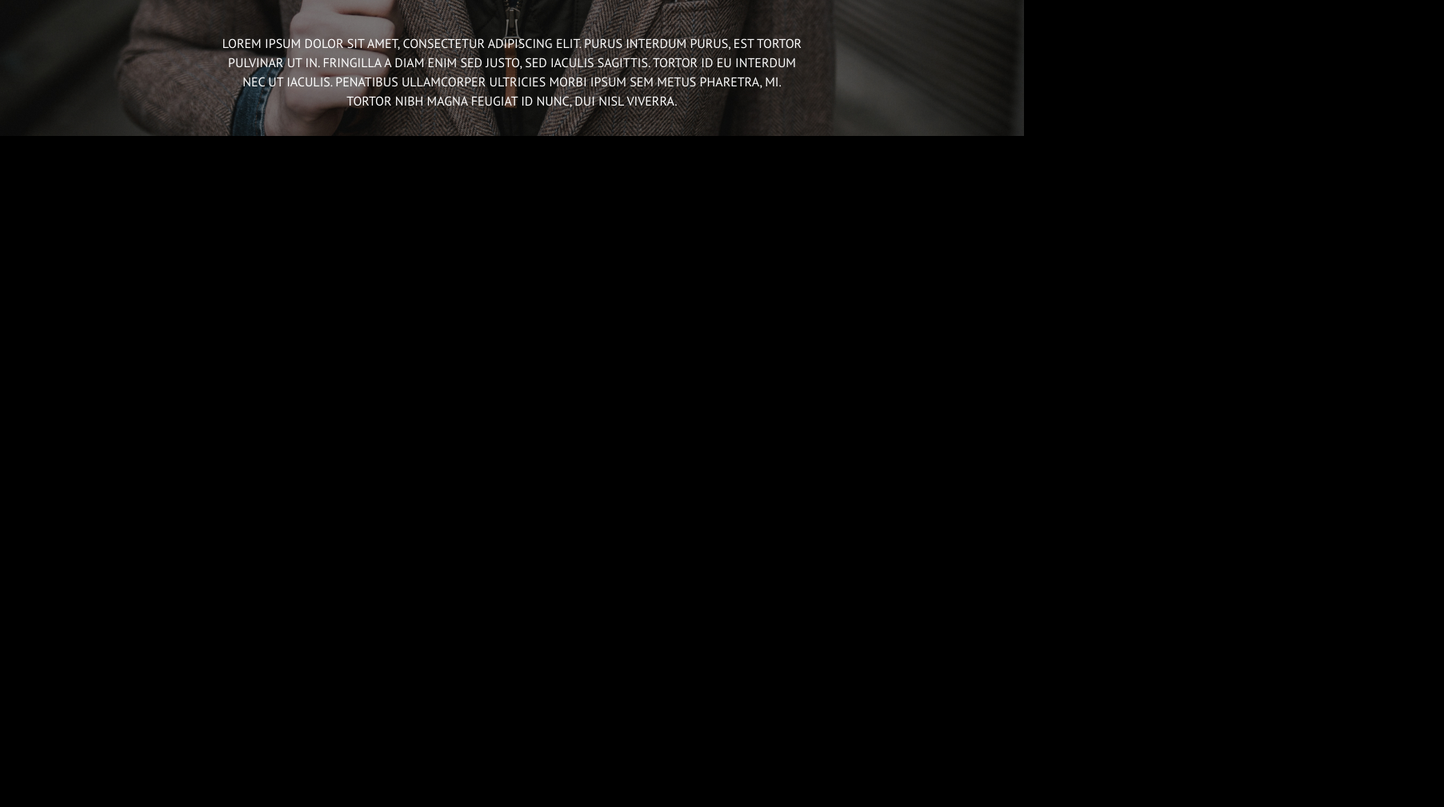
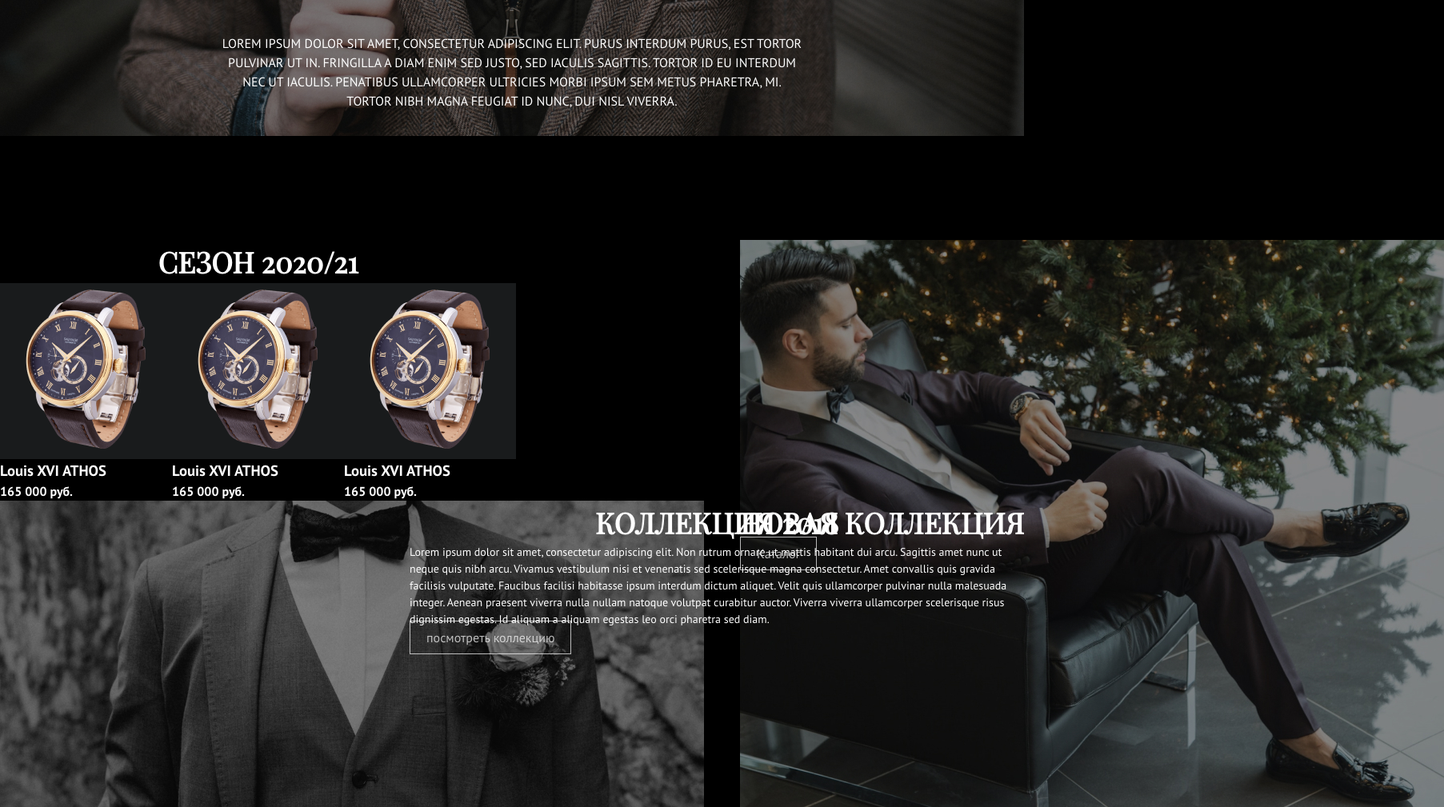
Before and after one commit to nazarPryt/Porten, a plain HTML site: page index.html in a window 1280 px wide. Shown: the part 500-1509 px from the top of the page at 80% size, 1805 px wide, since content can reach past the window. Before the commit the page ends 800 px from the top, so only its background shows below. Drawn offline with Linux system fonts and the light colour scheme.

Commit message:
adden ~colection section~

```diff
--- a/index.html
+++ b/index.html
@@ -37,7 +37,49 @@
                 <h2 class="main__sub-title">санкт-петербург</h2>
             </div>
             <p class="main__about">Lorem ipsum dolor sit amet, consectetur adipiscing elit. Purus interdum purus, est tortor pulvinar ut in. Fringilla a diam enim sed justo, sed iaculis sagittis. Tortor id eu interdum nec ut iaculis. Penatibus ullamcorper ultricies morbi ipsum sem metus pharetra, mi. Tortor nibh magna feugiat id nunc, dui nisl viverra.</p>
-    </div>
+        </div>
+    </section>
+
+    <section class="colection">
+        <div class="colection__inner">
+
+            <div class="colection__inner__about">
+                <h1 class="section-title">СЕЗОН 2020/21</h1>
+                <div class="colection__inner__about__wrapper">
+                    <div class="colection__inner__about__wrapper-card">
+                        <div class="card__foto"><img src="img/clock.png" alt="clock"></div>
+                        <h3 class="card__name">Louis XVI ATHOS</h3>
+                        <h4 class="card__price">165 000 руб.</h4>
+                    </div>
+                    <div class="colection__inner__about__wrapper-card">
+                        <div class="card__foto"><img src="img/clock.png" alt="clock"></div>
+                        <h3 class="card__name">Louis XVI ATHOS</h3>
+                        <h4 class="card__price">165 000 руб.</h4>
+                    </div>
+                    <div class="colection__inner__about__wrapper-card">
+                        <div class="card__foto"><img src="img/clock.png" alt="clock"></div>
+                        <h3 class="card__name">Louis XVI ATHOS</h3>
+                        <h4 class="card__price">165 000 руб.</h4>
+                    </div>
+                </div>
+            </div>
+            <div class="colection__inner__photo">
+                <div class="colection__inner__photo-bg"><img src="img/bg1.jpg" alt="bg1"></div>
+                <h1 class="section-title">Новая коллекция</h1>
+                <a class="section_btn" href="#">Каталог</a>
+            </div>
+        </div>
+
+        <div class="colection__inner">
+            <div class="colection__inner__photo">
+                <div class="colection__inner__photo-bg"><img src="img/bg2.jpg" alt="bg2"></div>
+            </div>
+            <div class="colection__inner__about">
+                <h1 class="section-title">коллекция 2018</h1>
+                <p class="section-about">Lorem ipsum dolor sit amet, consectetur adipiscing elit. Non rutrum ornare ut mattis habitant dui arcu. Sagittis amet nunc ut neque quis nibh arcu. Vivamus vestibulum nisi et venenatis sed scelerisque magna consectetur. Amet convallis quis gravida facilisis vulputate. Faucibus facilisi habitasse ipsum interdum dictum aliquet. Velit quis ullamcorper pulvinar nulla malesuada integer. Aenean praesent viverra nulla nullam natoque volutpat curabitur auctor. Viverra viverra ullamcorper scelerisque risus dignissim egestas. Id aliquam a aliquam egestas leo orci pharetra sed diam.</p>
+                <a class="section_btn" href="#">посмотреть коллекцию</a>
+            </div>
+        </div>
     </section>
 
 
--- a/style.css
+++ b/style.css
@@ -23,6 +23,21 @@ dd {
 ul[class],
 ol[class] {
   list-style: none;
+}
+.ibg{
+    background-position: center;
+    background-size: cover;
+    background-repeat: no-repeat;
+    position: relative;
+}
+.ibg img{
+    width: 0;
+    height: 0;
+    position: absolute;
+    top: 0;
+    left: 0;
+    opacity: 0;
+    visibility: hidden;
 }
 body {
     background-color: black;
@@ -154,8 +169,64 @@ body {
     font-weight: 400px;
 }
 
-@media (max-width: 1100px) {
-    body {
-        font-size: calc(14px + (16 - 14)*((100vh - 320px)/(1900 - 320)));
-    }
+/*  Colection   */
+.section-title {
+    position: relative;
+    font-family: 'PlayfairDisplay';
+    font-size: 36px;
+    text-transform: uppercase;
+    text-align: center;
 }
+.section-title::after {
+    content: "";
+    position: absolute;
+    width: 120px;
+    height: 1px;
+    bottom: -20px;
+}
+.section_btn {
+    color: white;
+    padding: 10px 20px;
+    text-decoration: none;
+    border: 1px solid white;
+    opacity: 0.7;
+}
+.section_btn:hover {
+    opacity: 1;
+    transition: 0.1s linear;
+}
+.section-about {
+    font-size: 14px;
+    font-weight: 400;
+}
+
+.colection__inner {
+    display: flex;
+    justify-content: space-between ;
+    max-height: 730px;
+}
+.colection__inner__about__wrapper {
+    display: flex;
+}
+colection__inner__about__wrapper-card {
+    margin: 20px;
+}
+.card__foto {
+    background-color: #191B1C;
+}
+.colection__inner__about {
+    max-width: 60%;
+}
+.colection__inner__photo {
+    max-width: 40%;
+}
+.colection__inner__photo-bg {
+    width: 100%;
+    height: 100%;
+    overflow: hidden;
+}
+.colection__inner__photo-bg img{
+    position: absolute;
+    z-index: -1;
+    object-fit: cover;
+}
```
Also changed, not shown: app.js (added, +10 -0 lines).
